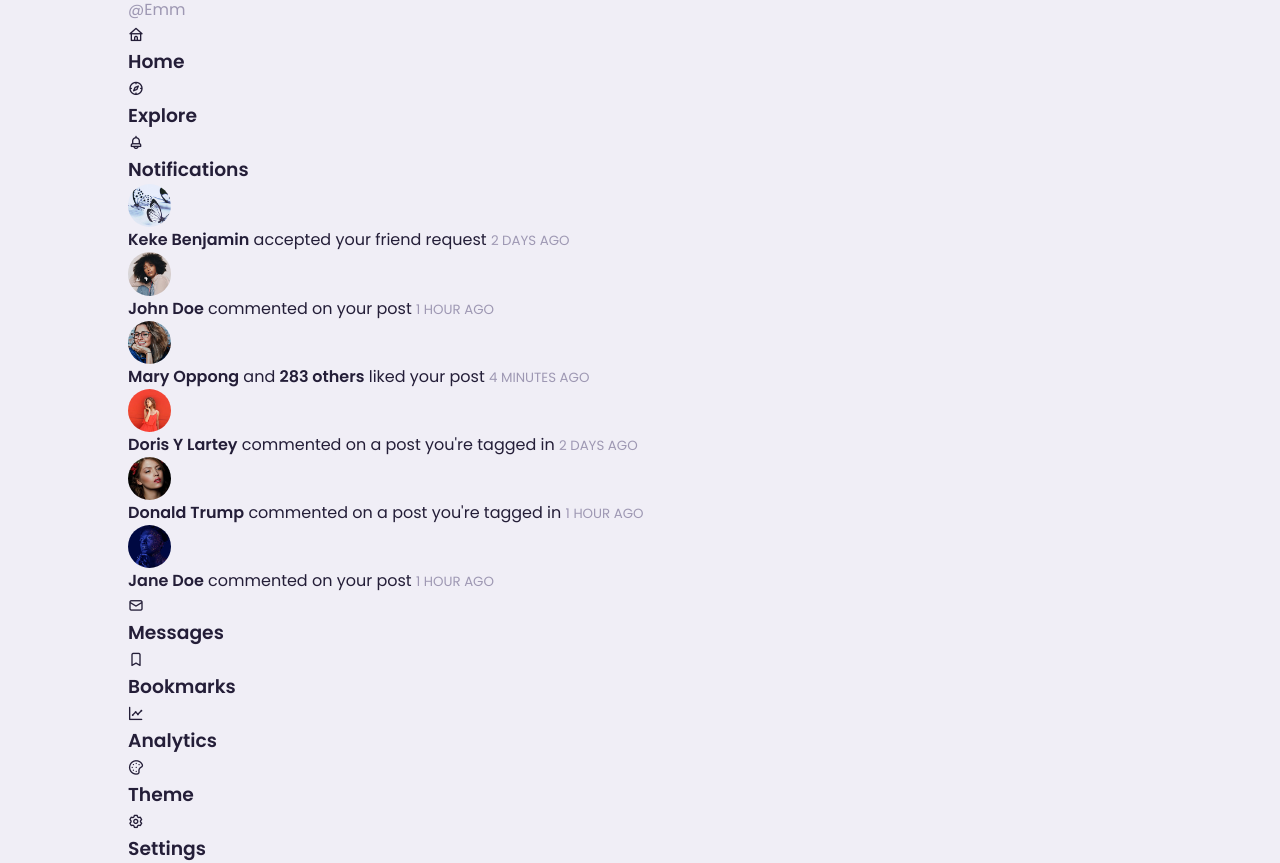
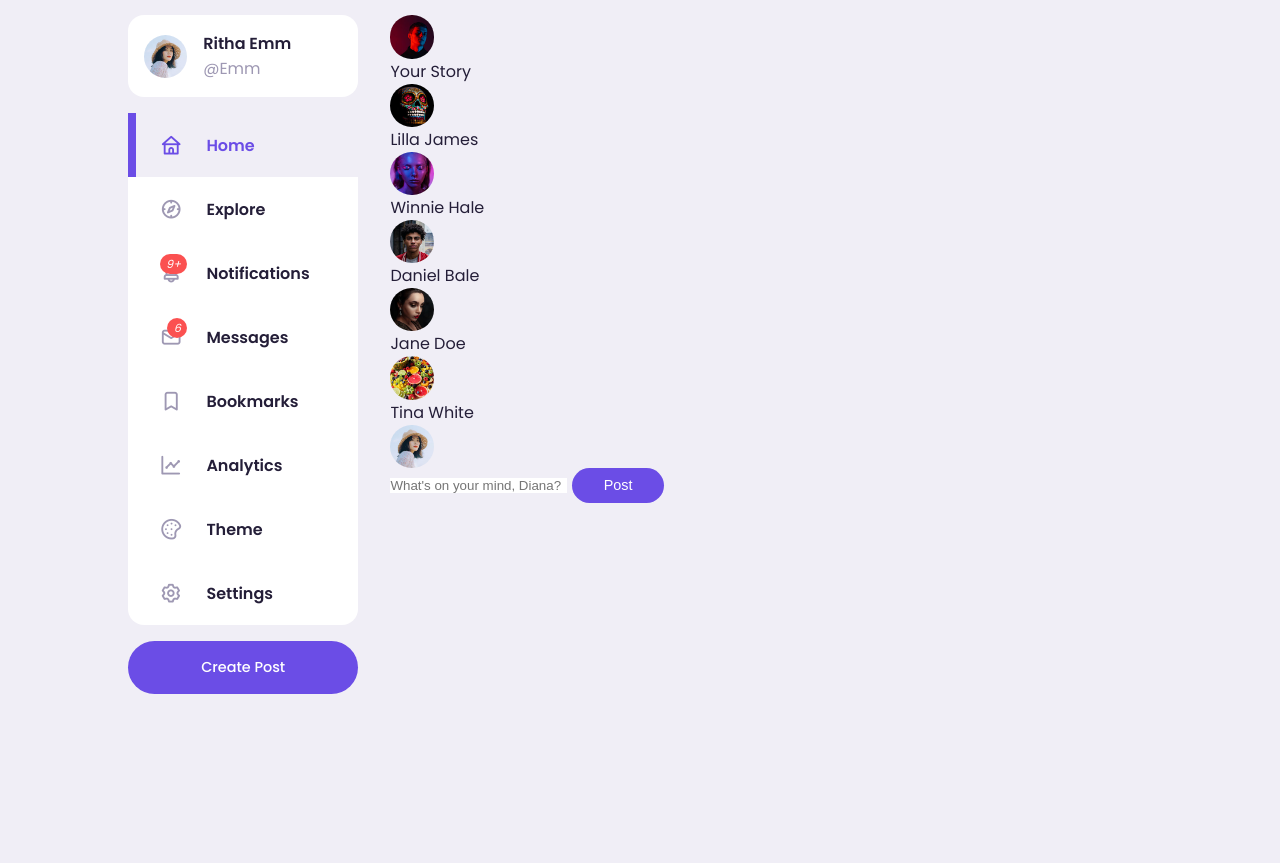
Before and after one commit to LewistechKe/social-254, a plain HTML site: page index.html in a window 1280 px wide. Shown: the part 71-934 px from the top of the page. After the commit the page ends 800 px from the top, so only its background shows below. Drawn offline with nearby package versions, Linux system fonts and the light colour scheme.

Commit message:
End of Sidebar

```diff
--- a/index.html
+++ b/index.html
@@ -4,7 +4,7 @@
     <meta charset="UTF-8">
     <meta http-equiv="X-UA-Compatible" content="IE=edge">
     <meta name="viewport" content="width=device-width, initial-scale=1.0">
-    <title>Social 254  - Social Media Website Using HTML, CSS & Javascript </title>
+    <title>Social254  - Social Media Website Using HTML, CSS & Javascript </title>
     <!--    ICONSCOUT CDN  -->
     <link rel="stylesheet" href="https://unicons.iconscout.com/release/v4.0.0/css/line.css">
     <!--  STYLESHEET  -->
@@ -14,7 +14,7 @@
     <nav>
         <div class="container">
             <h2 class="log">
-                Social 254
+                Social254
             </h2>
             <div class="search-bar">
                 <i class="uil uil-search"></i>
@@ -54,8 +54,8 @@
                     <a class="menu-item">
                         <span><i class="uil uil-compass"></i></span>  <h3>Explore</h3>
                     </a>
-                    <a class="menu-item">
-                        <span><i class="uil uil-bell"></i></span>  <h3>Notifications</h3>
+                    <a class="menu-item" id="notifications">
+                        <span><i class="uil uil-bell"><small class="notification-count">9+</small></i></span>  <h3>Notifications</h3>
                         <!----------------------  NOTIFICATION POPUP ----------------->
                         <div class="notifications-popup">
                             <div>
@@ -114,8 +114,9 @@
                             </div>
                         </div>
                     </a>
-                    <a class="menu-item">
-                        <span><i class="uil uil-envelope-alt"></i></span>  <h3>Messages</h3>
+                    <!------------------ END NOTIFICATION POPUP---------------->
+                    <a class="menu-item" id="messages-notifications">
+                        <span><i class="uil uil-envelope-alt"><small class="notification-count">6</small></i></span>  <h3>Messages</h3>
                     </a>
                     <a class="menu-item">
                         <span><i class="uil uil-bookmark"></i></span>  <h3>Bookmarks</h3>
@@ -129,16 +130,69 @@
                     <a class="menu-item">
                         <span><i class="uil uil-setting"></i></span>  <h3>Settings</h3>
                     </a>
+                </div>
+                <!-------------------------   END OF SIDEBAR   ----------------->
+                <label for="create-post" class="btn btn-primary">Create Post</label>
+            </div>
+            <!-----------------------------    END OF LEFT   -------------------------->
 
-                </div>
-            </div>
+
+
             <!--==================  MIDDLE   ====================-->
             <div class="middle">
+                <!-----------------------  STORIES   -------------------->
+                <div class="stories">
+                    <div class="story">
+                        <div class="profile-photo">
+                            <img src="./images/profile-8.jpg">
+                        </div>
+                        <p class="name">Your Story</p>
+                    </div>
+                    <div class="story">
+                        <div class="profile-photo">
+                            <img src="./images/profile-9.jpg">
+                        </div>
+                        <p class="name">Lilla James</p>
+                    </div>
+                    <div class="story">
+                        <div class="profile-photo">
+                            <img src="./images/profile-10.jpg">
+                        </div>
+                        <p class="name">Winnie Hale</p>
+                    </div>
+                    <div class="story">
+                        <div class="profile-photo">
+                            <img src="./images/profile-11.jpg">
+                        </div>
+                        <p class="name">Daniel Bale</p>
+                    </div>
+                    <div class="story">
+                        <div class="profile-photo">
+                            <img src="./images/profile-12.jpg">
+                        </div>
+                        <p class="name">Jane Doe</p>
+                    </div>
+                    <div class="story">
+                        <div class="profile-photo">
+                            <img src="./images/profile-13.jpg">
+                        </div>
+                        <p class="name">Tina White</p>
+                    </div>
+                </div>
+                <!---------------------  END OF STORIES   -------------->
+                <form class="create-post">
+                    <div class="profile-photo">
+                        <img src="./images/profile-1.jpg">
+                    </div>
+                    <input type="text" placeholder="What's on your mind, Diana?" id="create-post">
+                    <input type="submit" value="Post" class="btn btn-primary">
+                </form>
 
             </div>
+
+
             <!--==================  RIGHT  =====================-->
             <div class="right">
-
             </div>
         </div>
     </main>
--- a/style.css
+++ b/style.css
@@ -16,6 +16,9 @@
     --btn-padding: 0.6rem 2rem;
     --search-padding: 0.6rem 1rem;
     --card-padding: 1rem;
+
+    --sticky-top-left: 5.4rem;
+    --sticky-top-right: -18rem;
 }
 
 *,
@@ -24,7 +27,7 @@
     margin: 0;
     padding: 0;
     outline: 0;
-    box-sizing: boreder-box;
+    box-sizing: border-box;
     text-decoration: none;
     list-style: none;
     border: none;
@@ -121,3 +124,147 @@ nav .create {
     align-items: center;
     gap: 2rem;
 }
+
+/*=======================    MAIN   =========================*/
+main{
+    position: relative;
+    top: 5.4rem;
+}
+
+main .container {
+    display: grid;
+    grid-template-columns: 18vw auto 20vw;
+    column-gap: 2rem;
+    position: relative;
+}
+
+/*========================     LEFT    =========================*/
+main .container .left{
+    height: max-content;
+    position: sticky;
+    top: var(--sticky-top-left);
+}
+
+main .container .left .profile {
+    padding: var(--card-padding);
+    background: var(--color-white);
+    border-radius: var(--card-border-radius);
+    display: flex;
+    align-items: center;
+    column-gap: 1rem;
+    width: 100%;
+}
+
+/*-----------------   SIDEBAR   --------------*/
+.left .sidebar{
+    margin-top: 1rem;
+    background: var(--color-white);
+    border-radius: var(--card-border-radius);
+}
+
+.left .sidebar .menu-item{
+    display: flex;
+    align-items: center;
+    height: 4rem;
+    cursor: pointer;
+    transition: all 300ms ease;
+    position: relative;
+}
+
+.left .sidebar .menu-item:hover{
+    background: var(--color-light);
+}
+
+.left .sidebar i{
+    font-size: 1.4rem;
+    color: var(--color-gray);
+    margin-left: 2rem;
+    position: relative;
+}
+
+.left .sidebar i .notification-count {
+    background: var(--color-danger);
+    color: white;
+    font-size: 0.7rem;
+    width: fit-content;
+    border-radius: 0.8rem;
+    padding: 0.1rem 0.4rem;
+    position: absolute;
+    top: -0.2rem;
+    right: -0.3rem;
+}
+
+.left .sidebar h3{
+    margin-left: 1.5rem;
+    font-size: 1rem;
+}
+
+.left .sidebar .active{
+    background: var(--color-light);
+}
+
+.left .sidebar .active i,
+.left .sidebar .active h3{
+    color: var(--color-primary);
+}
+
+.left .sidebar .active::before{
+    content: "";
+    display: block;
+    width: 0.5rem;
+    height: 100%;
+    position: absolute;
+    background: var(--color-primary);
+}
+
+.left .sidebar .meenu-item:first-child.active{
+    border-top-left-radius: var(--card-border-radius);
+    overflow: hidden;
+}
+.left .sidebar .meenu-item:last-child.active{
+    border-bottom-left-radius: var(--card-border-radius);
+    overflow: hidden;
+}
+
+.left .btn {
+    margin-top: 1rem;
+    width: 100%;
+    text-align: center;
+    padding: 1rem 0;
+}
+
+
+/*-----------------------------------------  NOTIFICATION POPUP    ----------------------------------------*/
+.left .notifications-popup {
+    position: absolute;
+    top: 0;
+    left: 110%;
+    width: 30rem;
+    background: var(--color-white);
+    border-radius: var(--card-border-radius);
+    padding: var(--card-padding);
+    box-shadow: 0 0 2rem hsl(var(--color-primary), 75%, 60% 25%); z-index: 8;
+    display: none;
+}
+
+.left .notifications-popup::before{
+    content: '';
+    width: 1.2rem;
+    height: 1.2rem;
+    display: block;
+    background: red;
+    position: absolute;
+    left: -0.6rem;
+    transform: rotate(45deg);
+}
+
+.left .notifications-popup > div{
+    display: flex;
+    align-items: start;
+    gap: 1rem;
+    margin-bottom: 1rem;
+}
+
+.left .notifications-popup small {
+    display: block;
+}
```
